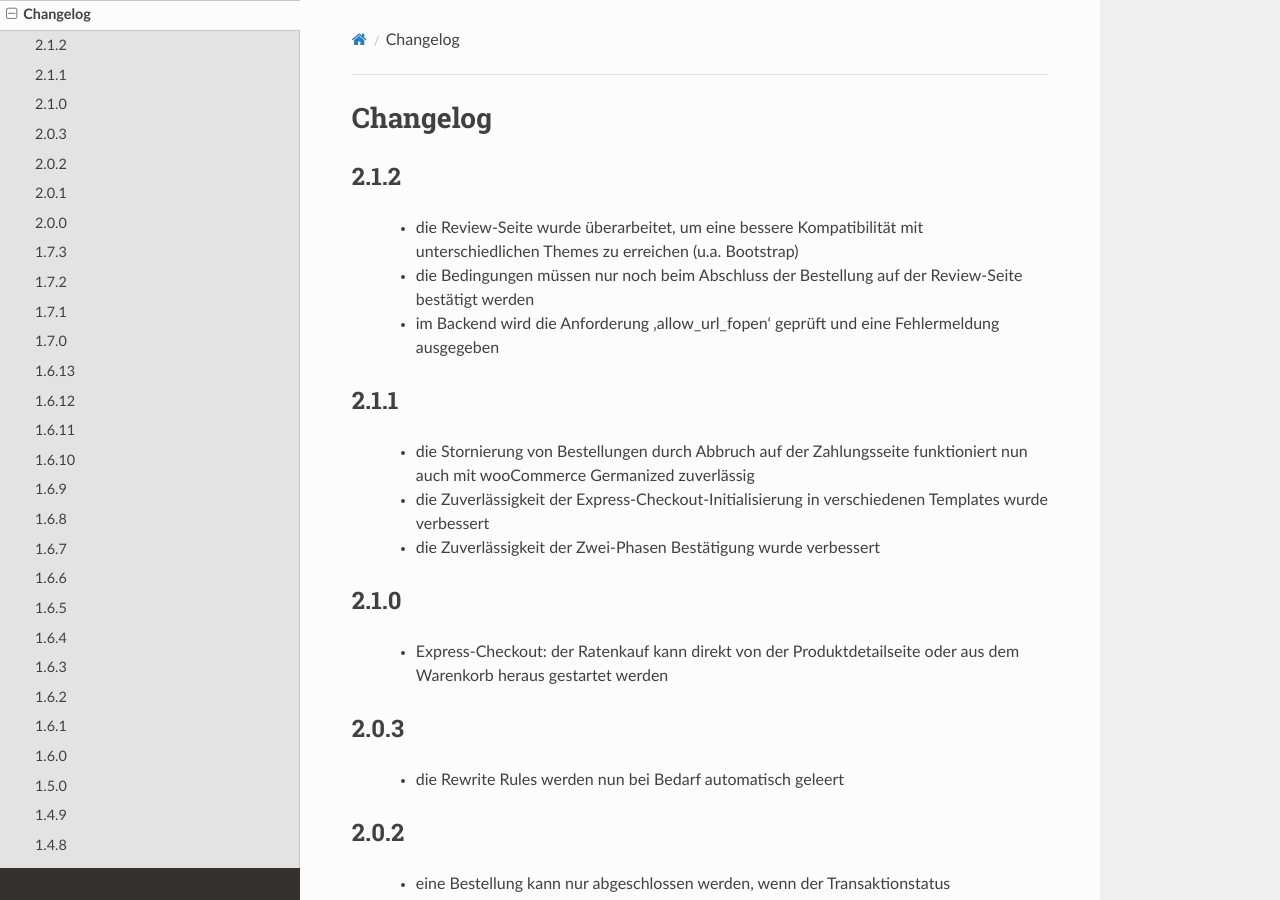
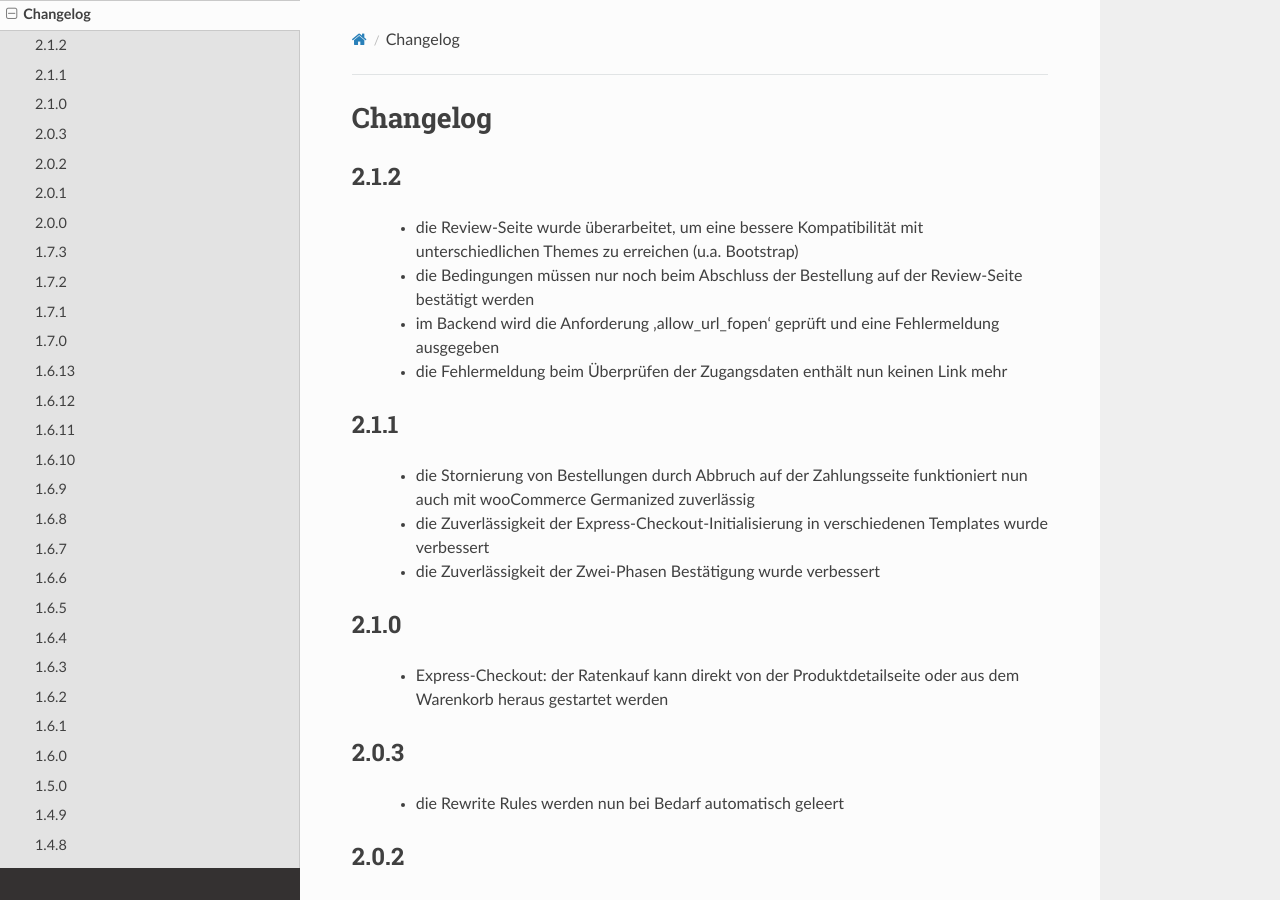
Before and after one commit to teambank/ratenkaufbyeasycredit-plugin-woocommerce, a Sphinx documentation site: the page built from docs/source/changelog.rst, in a window 1280 px wide and 900 px high. Built offline with Sphinx 7.4.7 and the Read the Docs theme 2.0.0, drawn with Linux system fonts in a browser that asks for light colours.

Commit message:
fix release script, add changelog entry

```diff
--- a/docs/source/changelog.rst
+++ b/docs/source/changelog.rst
@@ -7,6 +7,7 @@ Changelog
 - die Review-Seite wurde überarbeitet, um eine bessere Kompatibilität mit unterschiedlichen Themes zu erreichen (u.a. Bootstrap)
 - die Bedingungen müssen nur noch beim Abschluss der Bestellung auf der Review-Seite bestätigt werden
 - im Backend wird die Anforderung 'allow_url_fopen' geprüft und eine Fehlermeldung ausgegeben
+- die Fehlermeldung beim Überprüfen der Zugangsdaten enthält nun keinen Link mehr
 
 2.1.1
 -----
```
Also changed, not shown: 1 other file.
